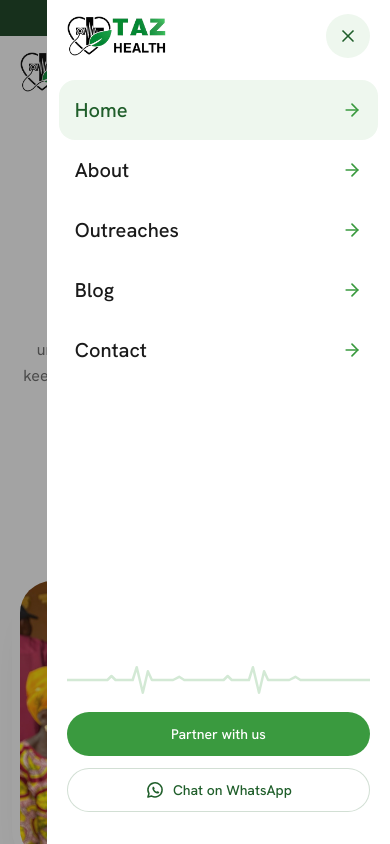
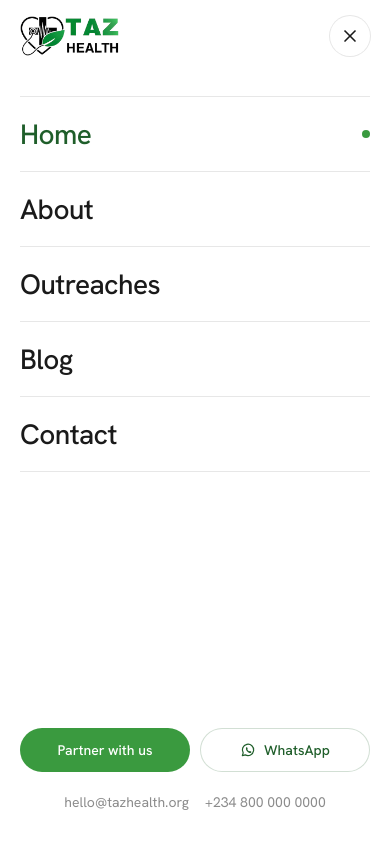
Before and after one commit to tazhealth/tazhealth, a Next.js app: page / in a window 390 px wide. Both pictures are taken after a click on the button 348 px from the left and 72 px from the top of the page. Shown: the top 844 px of the page. Built offline with nearby package versions, Linux system fonts and the light colour scheme.

Commit message:
refactor: simplify mobile menu structure and improve accessibility

```diff
--- a/components/layout/Navbar.tsx
+++ b/components/layout/Navbar.tsx
@@ -4,11 +4,10 @@ import React, { useEffect, useState } from 'react';
 import Link from 'next/link';
 import { usePathname } from 'next/navigation';
 import { AnimatePresence, motion } from 'framer-motion';
-import { ArrowRightIcon, MenuIcon, XIcon } from 'lucide-react';
+import { MenuIcon, XIcon } from 'lucide-react';
 import { Logo } from './Logo';
 import { OutreachBanner } from './OutreachBanner';
 import { ButtonLink } from '../ui/ButtonLink';
-import { EcgLine } from '../ui/EcgLine';
 import { WhatsAppIcon } from '../ui/SocialIcon';
 import { navLinks, site } from '../../data/site';
 import { cn } from '../../utils/cn';
@@ -109,75 +108,75 @@ export function Navbar() {
 
       <AnimatePresence>
         {open &&
-        <>
-            <motion.div
-            key="backdrop"
-            className="fixed inset-0 z-[60] bg-ink/40 lg:hidden"
-            initial={{ opacity: 0 }}
-            animate={{ opacity: 1 }}
-            exit={{ opacity: 0 }}
-            transition={{ duration: 0.2 }}
-            onClick={() => setOpen(false)} />
-
         <motion.aside
           key="panel"
           role="dialog"
           aria-modal="true"
           aria-label="Menu"
-            className="fixed inset-y-0 right-0 z-[70] flex w-[88%] max-w-sm flex-col overflow-y-auto bg-white lg:hidden"
-            initial={{ x: '100%' }}
-            animate={{ x: 0 }}
-            exit={{ x: '100%' }}
-            transition={{ duration: 0.3, ease: EASE }}>
+          className="fixed inset-0 z-[70] flex flex-col overflow-y-auto bg-white lg:hidden"
+          initial={{ opacity: 0, y: -12 }}
+          animate={{ opacity: 1, y: 0 }}
+          exit={{ opacity: 0, y: -12 }}
+          transition={{ duration: 0.25, ease: EASE }}>
 
-              <div className="flex h-[72px] items-center justify-between px-5">
+            <div className="flex h-[72px] shrink-0 items-center justify-between px-5 sm:px-8">
+              <Link href="/" aria-label="TAZhealth home" onClick={() => setOpen(false)}>
                 <Logo />
+              </Link>
               <button
               type="button"
               onClick={() => setOpen(false)}
               aria-label="Close menu"
-                className="inline-flex h-11 w-11 items-center justify-center rounded-full bg-mint text-forest">
+              className="inline-flex h-10 w-10 items-center justify-center rounded-full text-ink ring-1 ring-ink/10 transition-colors hover:bg-ink/5">
 
                 <XIcon className="h-5 w-5" />
               </button>
             </div>
-              <nav aria-label="Mobile" className="px-3 pt-2">
-                <ul>
+
+            <nav aria-label="Mobile" className="px-5 pt-6 sm:px-8">
+              <ul className="border-t border-ink/10">
                 {navLinks.map((link, i) => {
                 const isActive = isLinkActive(pathname, link.to);
                 return (
                   <motion.li
                     key={link.to}
-                        initial={{ opacity: 0, x: 16 }}
-                        animate={{ opacity: 1, x: 0 }}
-                        transition={{ duration: 0.3, ease: EASE, delay: 0.05 + i * 0.04 }}>
+                    className="border-b border-ink/10"
+                    initial={{ opacity: 0, y: 10 }}
+                    animate={{ opacity: 1, y: 0 }}
+                    transition={{ duration: 0.3, ease: EASE, delay: 0.04 + i * 0.04 }}>
 
                       <Link
                       href={link.to}
+                      aria-current={isActive ? 'page' : undefined}
                       className={cn(
-                            'flex items-center justify-between rounded-2xl px-4 py-4 text-xl font-medium',
-                            isActive ? 'bg-mint text-forest' : 'text-ink'
+                        'flex items-center justify-between py-4 text-[28px] font-medium tracking-[-0.02em] transition-colors',
+                        isActive ? 'text-forest' : 'text-ink hover:text-forest'
                       )}>
 
                         {link.label}
-                          <ArrowRightIcon className="h-5 w-5 text-leaf" />
+                        {isActive && <span className="h-2 w-2 rounded-full bg-leaf" aria-hidden="true" />}
                       </Link>
-                      </motion.li>
-                    );
+                    </motion.li>);
+
               })}
               </ul>
             </nav>
-              <div className="mt-auto space-y-3 px-5 pb-8 pt-6">
-                <EcgLine className="mb-4 h-8" />
-                <ButtonLink to="/partner" size="lg" className="w-full">
+
+            <div className="mt-auto px-5 pb-8 pt-10 sm:px-8">
+              <div className="grid grid-cols-2 gap-2.5">
+                <ButtonLink to="/partner" className="w-full">
                   Partner with us
                 </ButtonLink>
-                <ButtonLink href={site.whatsapp} external variant="secondary" size="lg" className="w-full">
-                  <WhatsAppIcon className="h-5 w-5" /> Chat on WhatsApp
+                <ButtonLink href={site.whatsapp} external variant="secondary" className="w-full">
+                  <WhatsAppIcon className="h-4 w-4" /> WhatsApp
                 </ButtonLink>
               </div>
+              <p className="mt-5 flex flex-wrap justify-center gap-x-4 gap-y-1 text-sm text-ink/50">
+                <a href={`mailto:${site.email}`} className="hover:text-forest">{site.email}</a>
+                <a href={site.phoneHref} className="hover:text-forest">{site.phone}</a>
+              </p>
+            </div>
           </motion.aside>
-          </>
         }
       </AnimatePresence>
     </>);
```
Lines whose indentation alone changed are shown as unchanged.
